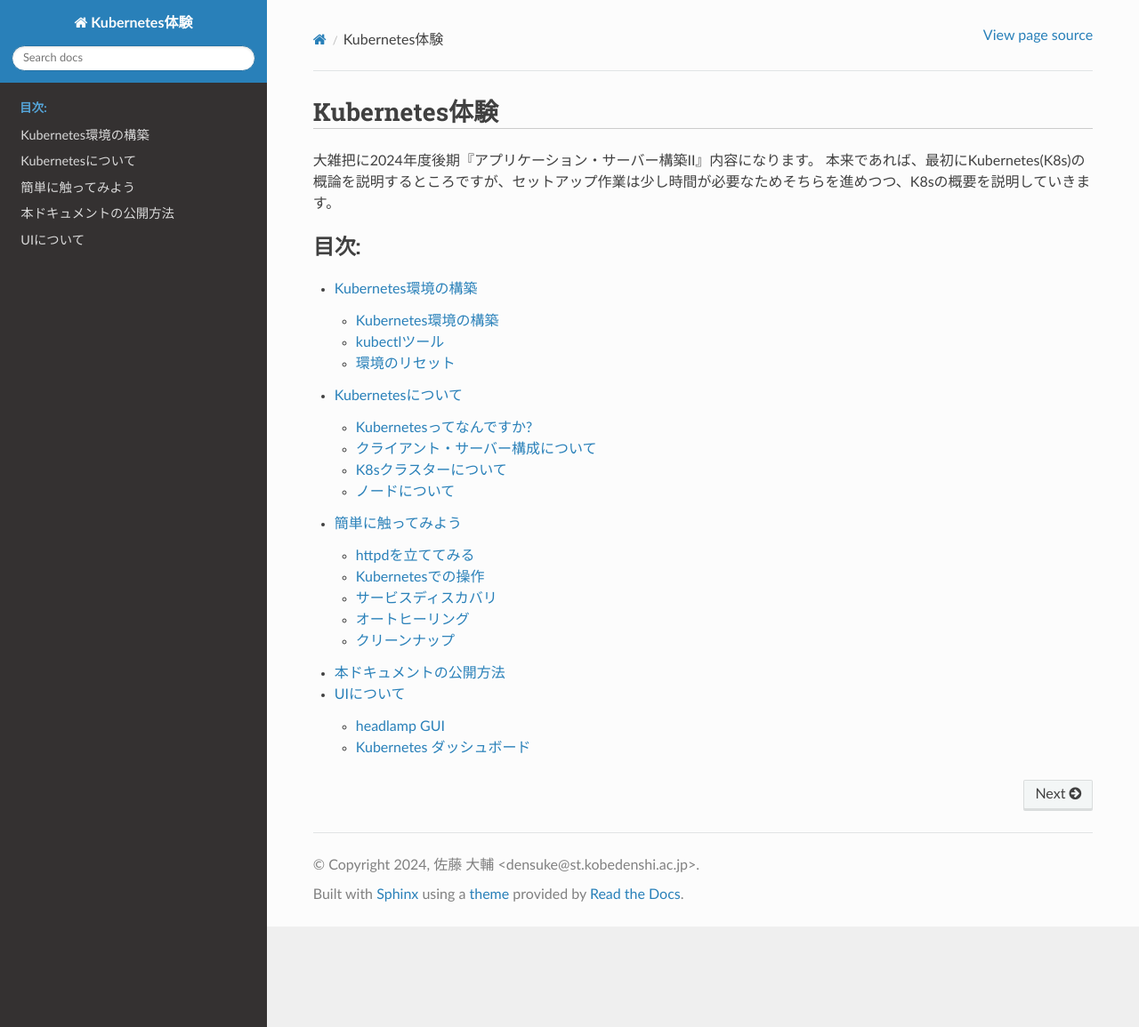
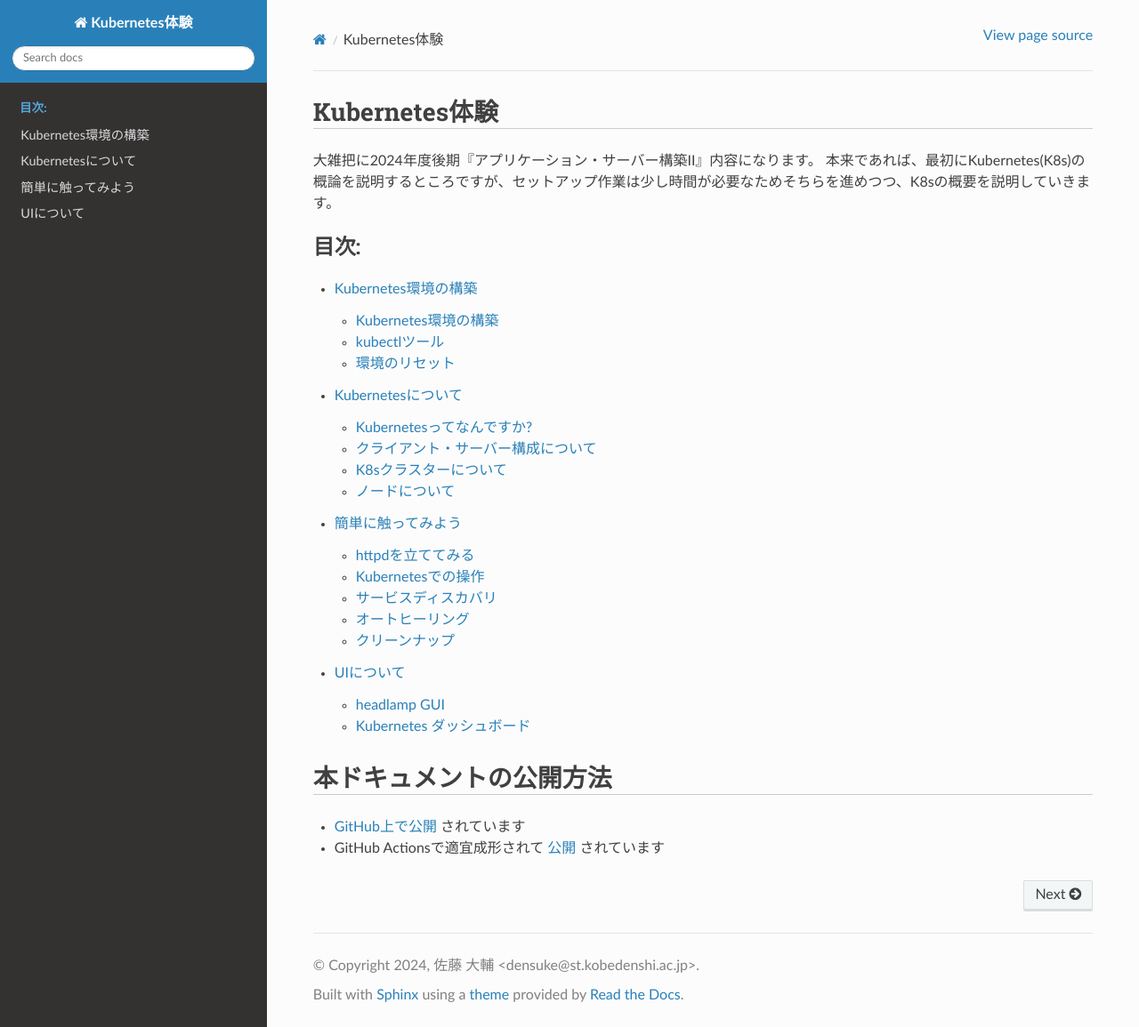
Before and after one commit to kd1321373/k8sdoc-2024, a Sphinx documentation site: the page built from source/index.rst, in a window 1280 px wide and 1155 px high. Shown: the whole window at 89% size. Built offline with Sphinx 7.4.7 and the Read the Docs theme 2.0.0, drawn with Linux system fonts in a browser that asks for light colours.

```diff
--- a/source/index.rst
+++ b/source/index.rst
@@ -17,3 +17,10 @@ Kubernetes体験
    whatis/index
    tour/index
    ui/index
+
+
+本ドキュメントの公開方法
+===============================
+
+-  `GitHub上で公開 <https://github.com/kd-it/k8sdoc-2024>`_ されています
+-  GitHub Actionsで適宜成形されて `公開 <https://kd-it.github.io/k8sdoc-2024/>`_ されています
--- a/source/tour/index.rst
+++ b/source/tour/index.rst
@@ -12,9 +12,3 @@
    service.md
    autoheal.md
    cleanup.md
-
-本ドキュメントの公開方法
-===============================
-
-* [GitHub上で公開](https://github.com/kd-it/k8sdoc-2024)されています
-* GitHub Actionsで適宜成形されて[公開](https://kd-it.github.io/k8sdoc-2024/)されています
```
Also changed, not shown: README.md (+4 -0 lines), source/ui/index.rst (line endings or trailing spaces).
